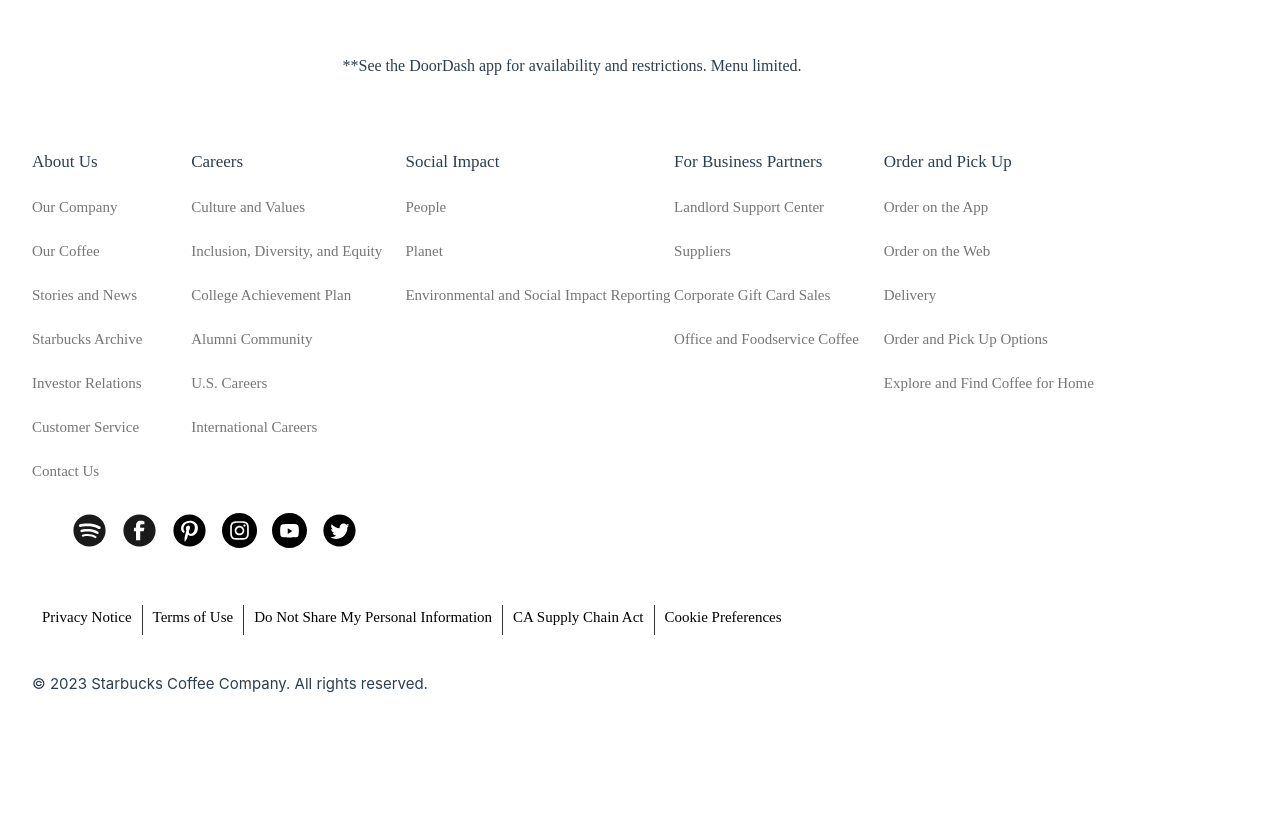
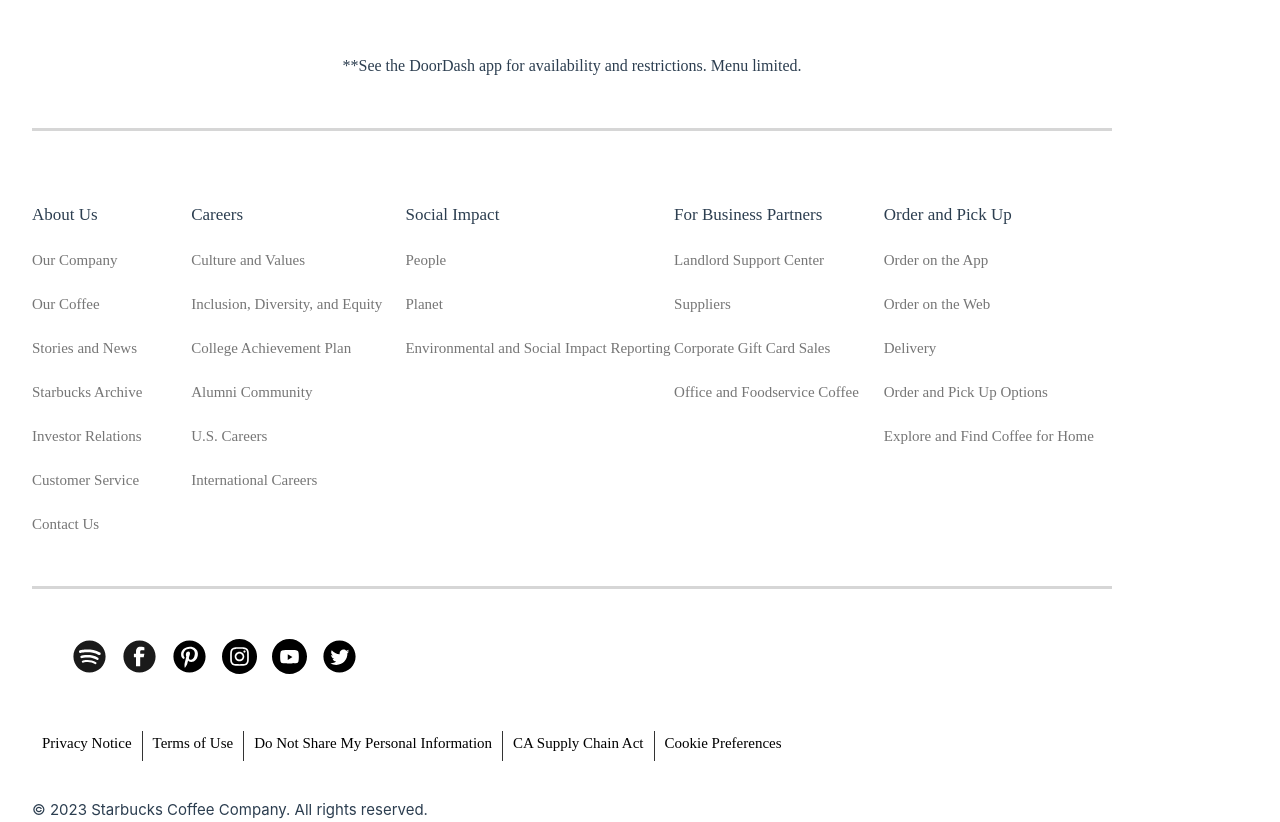
Before and after one commit to sayaka-shinoda/starbucks_vue, a Vue app in the folder starbucksvue-project/: page / in a window 1280 px wide. Shown: the part 2444-3266 px from the top of the page. Before the commit the page ends 3140 px from the top, so only its background shows below. Built offline with nearby package versions, Linux system fonts and the light colour scheme.

Commit message:
Add. line.

```diff
--- a/starbucksvue-project/src/info.vue
+++ b/starbucksvue-project/src/info.vue
@@ -45,6 +45,8 @@
 
 <template>
     <div class="info">
+    <!-- second line -->
+    <hr>
     <!-- pc menu -->
     <div class="info_pc" width="100%">
     <!-- About Us pc menu -->
@@ -166,6 +168,8 @@
         <p><a href="https://athome.starbucks.com/?utm_source=starbucks.com&utm_medium=referral&utm_campaign=footer">Explore and Find Coffee for Home</a></p>
     </details>
     </div>
+    <!-- third line -->
+    <hr>
     <!-- SNS icon -->
     <ul style="list-style: none;" class="sns_icon">
         <li><a href="https://open.spotify.com/user/starbucks"><img src="@/assets/spotify_icon.svg" alt="Spotify"></a></li>
@@ -246,6 +250,14 @@
     .subinfo a{
         color: black;
     }
+    /* line */
+    hr{
+    margin: 50px 0;
+    width: 100%;
+    height: 3px;
+    border: none;
+    background-color: rgb(214, 214, 214);
+    }
     /* mobile */
     @media screen and (max-width:375px){
         .info_pc{
```
